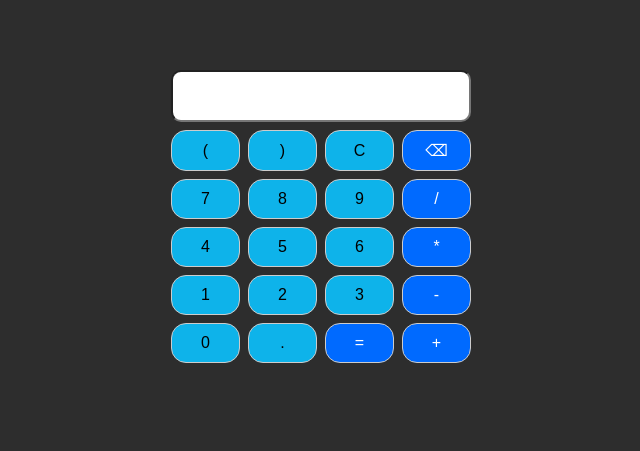
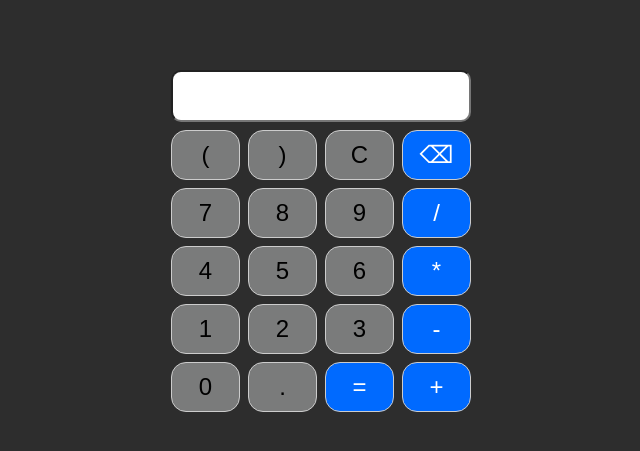
Before and after one commit to KriMaDev/web_system, a PHP site: page /test_scripts/calculator.html in a window 1280 px wide. Shown: the top 451 px of the page, without its empty margins (319-959 px from the left). Run offline with PHP 8.4, Linux system fonts and the light colour scheme.

Commit message:
calcs styling

```diff
--- a/test_scripts/basic_calculator.php
+++ b/test_scripts/basic_calculator.php
@@ -9,6 +9,7 @@
             font-family: Arial, sans-serif;
             text-align: center;
             margin: 50px;
+            background-color: rgb(45, 45, 45);
         }
 
         form {
--- a/test_scripts/calculator.html
+++ b/test_scripts/calculator.html
@@ -28,12 +28,12 @@
         }
 
         .calculator button {
-            font-size: 16px;
+            font-size: 24px;
             padding: 10px;
             cursor: pointer;
             border: 1px solid #ccc;
             border-radius: 15px;
-            background-color: #0eb3ea;
+            background-color: #7a7b7b;
         }
 
         .calculator button.operator {
```
